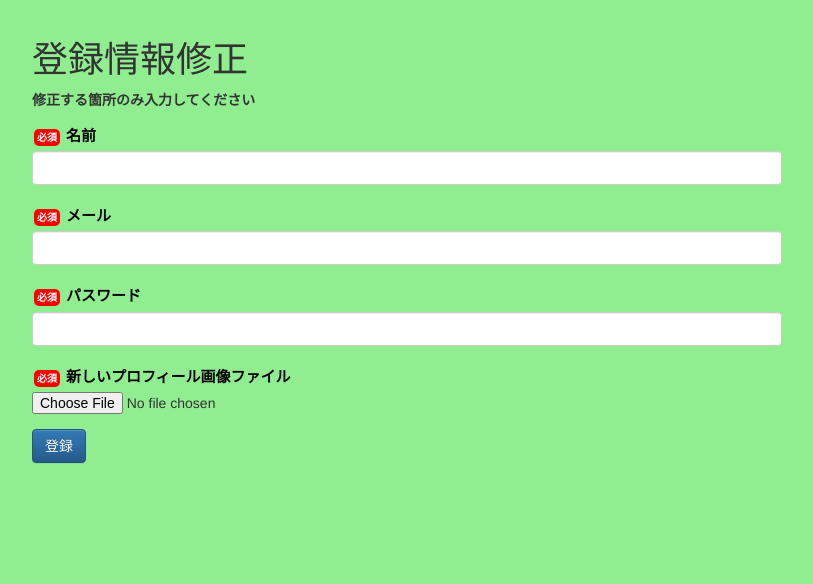
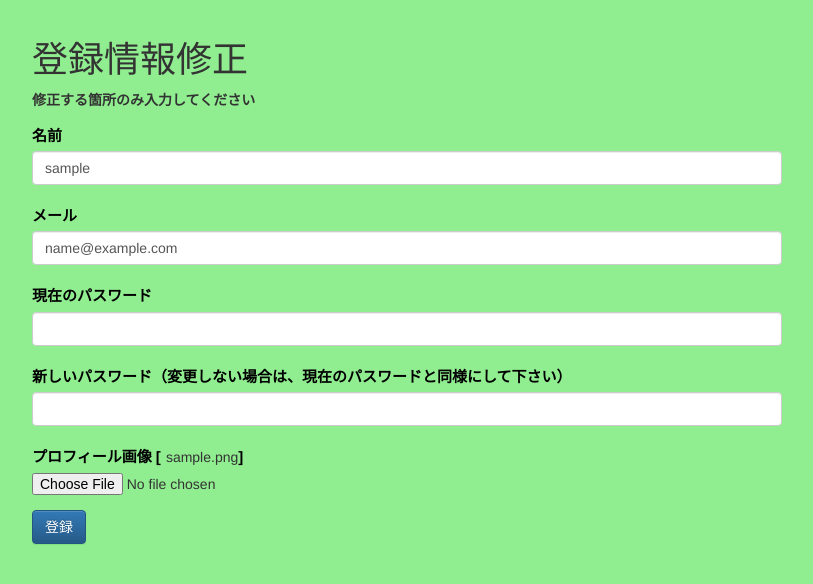
Before and after one commit to WheelChear-Developper/django_test_mysite2, a Django app: a page that uses talkapp/templates/talkapp/user_edit.html in a window 1280 px wide. Shown: the part 52-636 px from the top of the page, without its empty margins (233-1046 px from the left). Run offline with Django 3.2, Linux system fonts and the light colour scheme; a user stored in the database is signed in; tables that the repository leaves empty hold one stand-in row (values such as "Sample post"); some libraries are stand-ins or nearby versions.

Commit message:
ユーザー情報更新チェック追加

```diff
--- a/talkapp/forms.py
+++ b/talkapp/forms.py
@@ -2,3 +2,6 @@ from django import forms
 
 class UserCreateForm(forms.Form):
     file = forms.Field(required=False, widget=forms.FileInput)
+
+class UserEditForm(forms.Form):
+    file = forms.Field(required=False, widget=forms.FileInput)
--- a/talkapp/templates/talkapp/user_edit.html
+++ b/talkapp/templates/talkapp/user_edit.html
@@ -5,30 +5,31 @@
 {% endblock %}
 
 {% block content %}
+  {{ message_title }}{{ message }}
 <div class="row">
   <div class="col-md-8 col-md-offset-2">
     <h1>登録情報修正</h1>
     <p><strong>修正する箇所のみ入力してください</strong></p>
     <form action="{% url 'talkapp:user_update' %}" method="post" enctype="multipart/form-data">
       <div class="form-group">
-        <a class="label label-required">必須</a>
         <label class="label-required-text" for="Name">名前</label>
-        <input type="text" name="name" class="form-control" id="Name">
+        <input type="text" name="name" class="form-control" id="Name" value={{ username }}>
       </div>
       <div class="form-group">
-        <a class="label label-required">必須</a>
         <label class="label-required-text" for="Email">メール</label>
         <input type="text" name="email" style="visibility: hidden; top: -100px; left: -100px;" />
-        <input type="text" name="email" class="form-control" id="Email">
+        <input type="text" name="email" class="form-control" id="Email" value={{ email }}>
       </div>
       <div class="form-group">
-        <a class="label label-required">必須</a>
-        <label class="label-required-text" for="Password">パスワード</label>
+        <label class="label-required-text" for="Password">現在のパスワード</label>
+        <input type="password" name="check_password" class="form-control" id="check_Password">
+      </div>
+      <div class="form-group">
+        <label class="label-required-text" for="Password">新しいパスワード（変更しない場合は、現在のパスワードと同様にして下さい）</label>
         <input type="password" name="password" class="form-control" id="Password">
       </div>
       <div class="form-group">
-        <a class="label label-required">必須</a>
-        <label class="label-required-text" for="ImageFile">新しいプロフィール画像ファイル</label>
+        <label class="label-required-text" for="ImageFile">プロフィール画像 [</label>{{ user_image }}<label class="label-required-text" for="ImageFile">]</label>
         <input type="file" name="file" id="ImageFile">
       </div>
       <button type="submit" class="btn btn-primary">登録</button>
--- a/talkapp/views.py
+++ b/talkapp/views.py
@@ -26,24 +26,25 @@ def user_create(request):
 
 def user_store(request):
 
+    # 入力値取得
     username = request.POST["name"]
     email = request.POST["email"]
     password = request.POST["password"]
 
-    #画像ファイルセット
+    # 画像ファイルセット
     if 'file' in request.FILES:
         image_file = request.FILES['file']
     else:
         image_file = ''
 
-    #入力したユーザー情報
+    # 入力したユーザー情報
     print("\033[94m", "username = ", username, "\033[0m")
     print("\033[94m", "email = ", email, "\033[0m")
     print("\033[94m", "password = ", password, "\033[0m")
     print("\033[94m", "image_file = ", image_file, "\033[0m")
     print("\033[94m", "UPLOAD_DIR = ", UPLOAD_DIR, "\033[0m")
 
-    #名前入力チェック
+    # 名前入力チェック
     if username == '':
         form = forms.UserCreateForm(request.GET or None)
         contdir = {
@@ -56,7 +57,7 @@ def user_store(request):
         }
         return render(request, 'talkapp/user_create.html', contdir)
 
-    #メールアドレス入力チェック
+    # メールアドレス入力チェック
     if email == '':
         form = forms.UserCreateForm(request.GET or None)
         contdir = {
@@ -69,7 +70,7 @@ def user_store(request):
         }
         return render(request, 'talkapp/user_create.html', contdir)
 
-    #パスワード入力チェック
+    # パスワード入力チェック
     if password == '':
         form = forms.UserCreateForm(request.GET or None)
         contdir = {
@@ -82,11 +83,11 @@ def user_store(request):
         }
         return render(request, 'talkapp/user_create.html', contdir)
 
-    #ユーザー情報登録
+    # ユーザー情報登録
     user = User.objects.create_user(username, email, password)
     user.save()
 
-    #システム時間取得
+    # システム時間取得
     now = datetime.now().strftime("%Y%m%d-%H%M%S")
     print("\033[94m", "system time = ", now, "\033[0m")
 
@@ -116,7 +117,7 @@ def user_store(request):
         profile.save()
     print("\033[94m", "Save Image PathFile = ", path, "\033[0m")
 
-    #ログイン処理
+    # ログイン処理
     check_user = authenticate(username=username, password=password)
     if check_user is not None:
         if check_user.is_active:
@@ -125,35 +126,83 @@ def user_store(request):
     return redirect('talkapp:post_index')
 
 def user_edit(request):
+
     user = request.user
     context = {
-        'user' : user
+        'user' : user,
+        'username': user.username,
+        'email': user.email,
+        'user_image': user.profile.image,
     }
     return render(request, 'talkapp/user_edit.html' , context)
 
 def user_update(request):
+
+    # ログインユーザー情報取得
     user = request.user
 
-    #名前が渡されてくれた場合、名前変更
+    # 名前が渡されてくれた場合、名前変更
     if request.POST["name"] != '':
         user.username = request.POST["name"]
-    #メールアドレスが渡されてくれた場合、メールアドレス変更
+    # メールアドレスが渡されてくれた場合、メールアドレス変更
     if request.POST["email"] != '':
         user.email = request.POST["email"]
-    #パスワードが渡されてくれた場合、パスワード変更
-    if request.POST["password"] != '':
-        user.set_password(request.POST["password"])
+    # パスワードが渡されてくれた場合、パスワード変更
+#    if request.POST["password"] != '':
+#        user.set_password(request.POST["password"])
 
-    #ユーザー情報保存
+    # 現在パスワード入力チェック
+    if request.POST["check_password"] == '':
+        form = forms.UserEditForm(request.GET or None)
+        contdir = {
+            'form': form,
+            'message_title': 'エラー：',
+            'message': '現在のパスワードが入力されていません。',
+            'username': user.username,
+            'email': user.email,
+        }
+        return render(request, 'talkapp/user_edit.html', contdir)
+
+    # パスワード入力チェック(現在のメールと同じであるか)
+    if user.check_password(request.POST["check_password"]) == False:
+        form = forms.UserEditForm(request.GET or None)
+        contdir = {
+            'form': form,
+            'message_title': 'エラー：',
+            'message': '現在のパスワードが間違っています。',
+            'username': user.username,
+            'email': user.email,
+        }
+        return render(request, 'talkapp/user_edit.html', contdir)
+
+    # パスワード入力チェック
+    if request.POST["password"] == '':
+        form = forms.UserEditForm(request.GET or None)
+        contdir = {
+            'form': form,
+            'message_title': 'エラー：',
+            'message': '新しいパスワードが入力されていません。',
+            'username': user.username,
+            'email': user.email,
+        }
+        return render(request, 'talkapp/user_edit.html', contdir)
+    # パスワード更新
+    user.set_password(request.POST["password"])
+
+    # ユーザー情報保存
     user.save()
 
-    #プロファイル画像更新
+    # プロファイル画像更新
     if 'file' in request.FILES:
-        #削除ファイル
+
+        # 画像ファイル指定での更新
+        # 削除ファイル
         print("\033[94m", "delete_image_file = ", user.profile.image, "\033[0m")
-        #更新前のプロファイル画像を削除
+        # 更新前のプロファイル画像を削除
         old_image_file = UPLOAD_DIR + user.profile.image
-        os.remove(old_image_file)
+
+        if user.profile.image != 'no_image.png':
+            os.remove(old_image_file)
 
         # システム時間取得
         now = datetime.now().strftime("%Y%m%d-%H%M%S")
@@ -175,6 +224,16 @@ def user_update(request):
 
         # プロファイルデータ保存（ユーザー番号に紐づく画像ファイル設定）
         user.profile.image = str(now) + image_file.name
+        user.profile.save()
+    else:
+
+        # 画像ファイルの初期値設定
+        # ファイル名取得（未設定ではエラー）
+        image_file = 'no_image.png'
+        print("\033[94m", "image_file = ", image_file, "\033[0m")
+
+        # プロファイルデータ保存（ユーザー番号に紐づく画像ファイル設定）
+        user.profile.image = image_file
         user.profile.save()
 
     #ログイン処理
```
